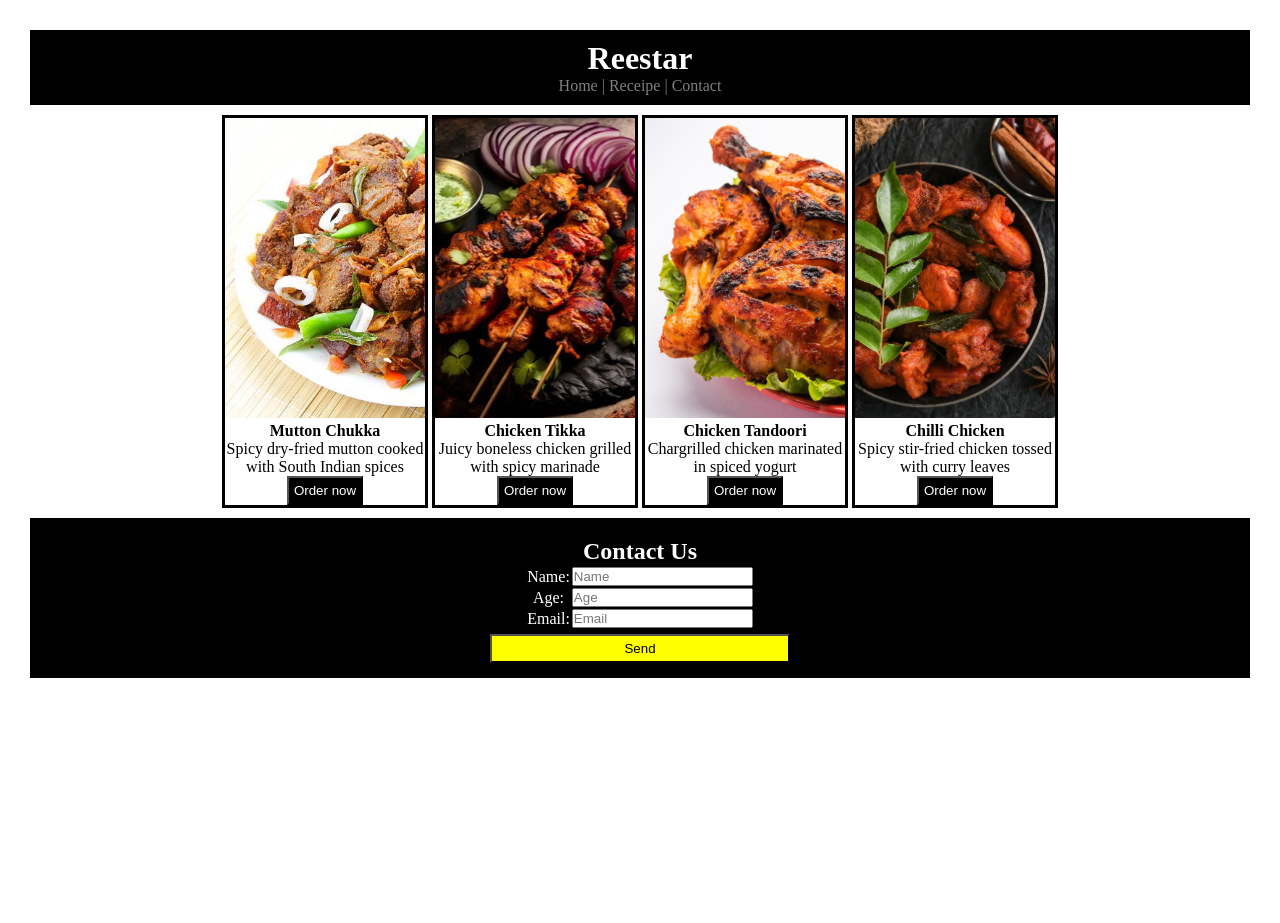
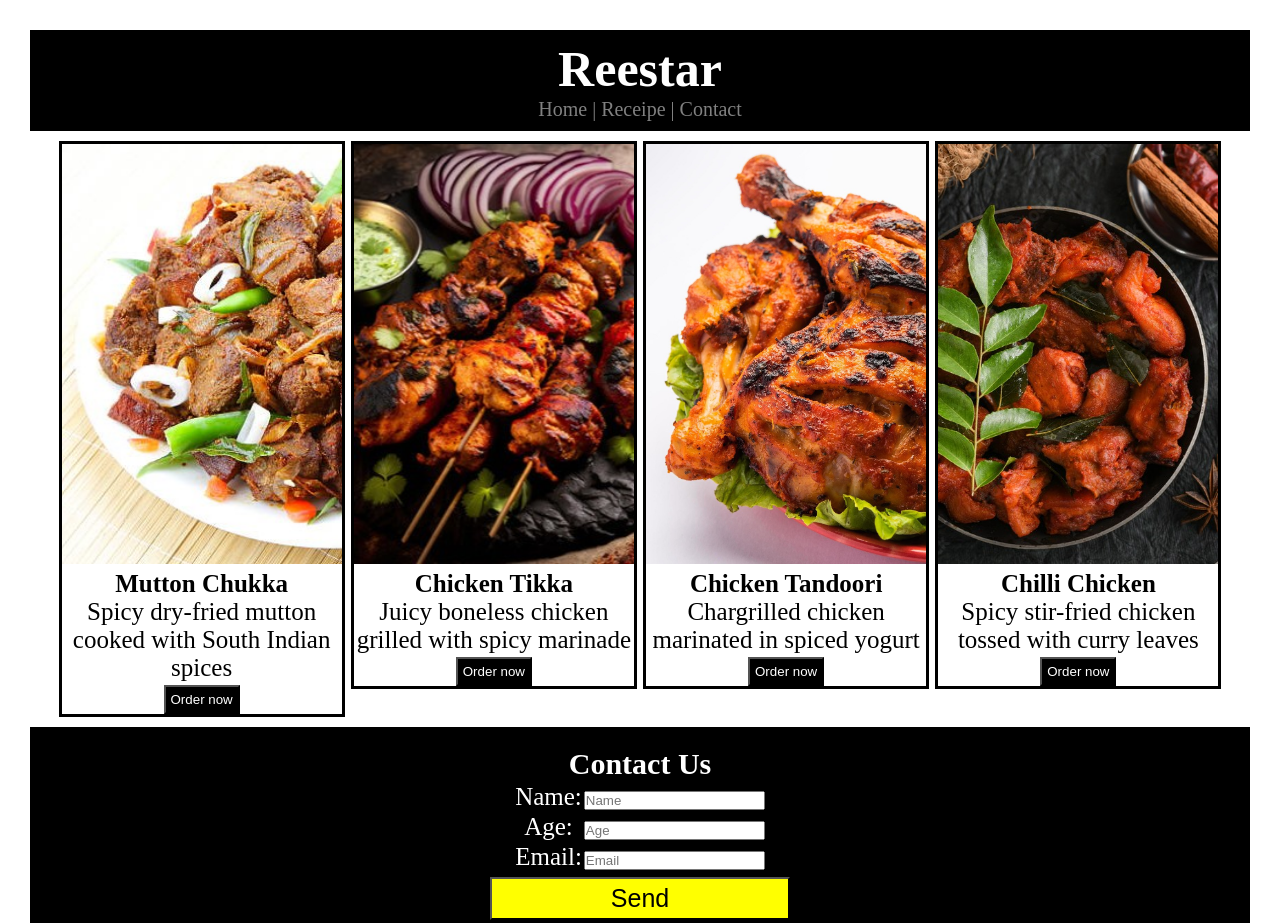
Before and after one commit to Vigneshvelavanmv/Reestar-food-website, a plain HTML site: page index.html in a window 1280 px wide. Shown: the top 923 px of the page. Before the commit the page ends 800 px from the top, so only its background shows below. Drawn offline with Linux system fonts and the light colour scheme.

Commit message:
Add files via upload

```diff
--- a/style.css
+++ b/style.css
@@ -12,24 +12,27 @@
 }
 .section-one__title{
     padding-top: 10px;
+    font-size: 50px;
 }
 .section-one__desc{
     padding-bottom: 10px;
     color: gray;
+    font-size: 20px;
 }
 .section-two{
     text-align: center;
     padding: 10px;
+    font-size: 25px;
 }
 .section-two-a{
-    width: 200px;
+    width: 280px;
     display: inline-block;
     vertical-align: top;
     border: solid 3px black;
 }
 .section-two-a__img{
-    width: 200px;
-    height: 300px;
+    width: 280px;
+    height: 420px;
 }
 .section-two-a__name{
     font-weight: bolder;
@@ -54,9 +57,11 @@
 }
 .section-three__title{
     padding-top: 20px;
+    font-size: 30px;
 }
 .section-three__table{
     display: inline-block;
+    font-size: 25px;
   }
 .section-three__button{
     width: 80%;               /* makes button responsive */
@@ -64,4 +69,5 @@
     padding: 5px;
     background-color: yellow;
     margin-bottom: 15px;
+    font-size: 25px;
 }
```
